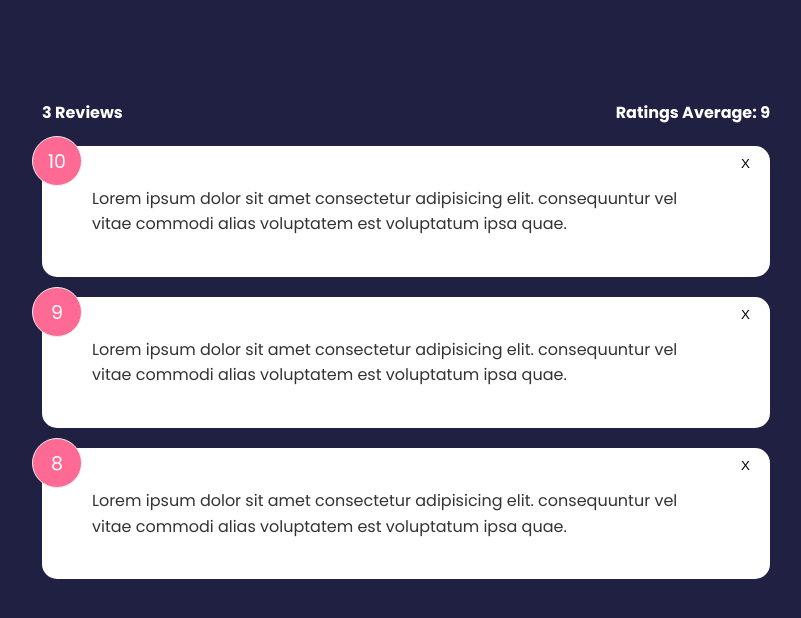
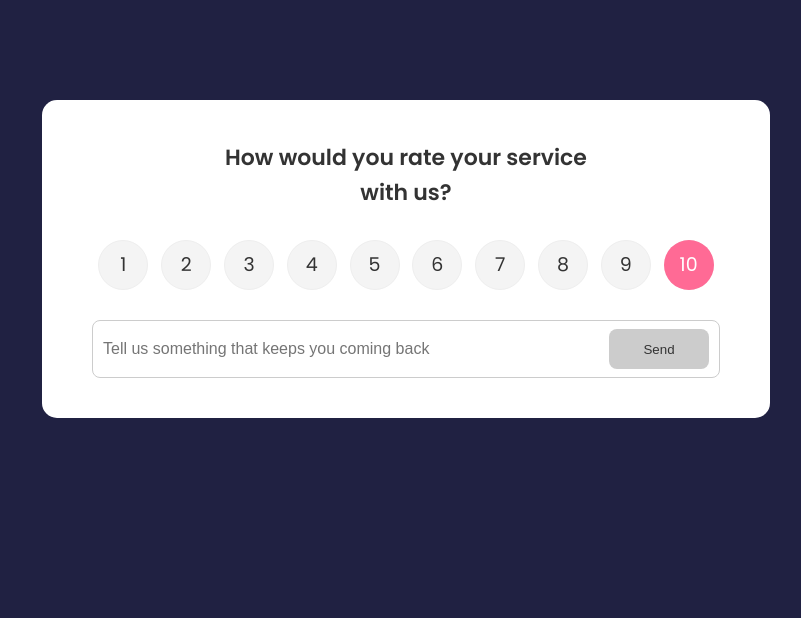
Before and after one commit to grmbyrn/feedback-app-svelte, a Svelte app: page / in a window 1280 px wide. Shown: the top 618 px of the page, without its empty margins (234-1035 px from the left). Built offline with nearby package versions, Linux system fonts and the light colour scheme.

Commit message:
add rating select

```diff
--- a/src/App.svelte
+++ b/src/App.svelte
@@ -1,4 +1,5 @@
 <script>
+	import FeedbackForm from "./components/FeedbackForm.svelte";
 	import FeedbackList from "./components/FeedbackList.svelte";
 	import FeedbackStats from "./components/FeedbackStats.svelte";
 
@@ -30,6 +31,7 @@
 </script>
 
 <main class="container">
+	<FeedbackForm />
 	<FeedbackStats {count} {average} />
 	<FeedbackList {feedback} on:delete-feedback={deleteFeedback} />
 </main>
--- /dev/null
+++ b/src/components/Button.svelte
@@ -0,0 +1,45 @@
+<script>
+    export let style = 'primary'
+    export let type = 'button'
+    export let disabled = false
+</script>
+
+<button {type} {disabled} class={style}>
+    <slot></slot>
+</button>
+
+<style>
+    button {
+      color: #fff;
+      border: 0;
+      border-radius: 8px;
+      color: #fff;
+      width: 100px;
+      height: 40px;
+      cursor: pointer;
+    }
+
+    .primary {
+      background-color: #202142;
+    }
+
+    .secondary {
+      background: #ff6a95;
+    }
+
+    button:hover {
+      transform: scale(0.98);
+      opacity: 0.9;
+    }
+
+    button:disabled{
+      background-color: #cccccc;
+      color: #333;
+      cursor:auto;
+    }
+
+    button:disabled:hover{
+      transform:scale(1);
+      opacity: 1;
+    }
+</style>
--- /dev/null
+++ b/src/components/FeedbackForm.svelte
@@ -0,0 +1,79 @@
+<script>
+    import Card from "./Card.svelte";
+    import Button from "./Button.svelte";
+    import RatingSelect from "./RatingSelect.svelte";
+
+    let text = ''
+    let rating = 10
+    let btnDisabled = true
+    let min = 10
+    let message
+
+    const handleSelect = (e) => rating = e.detail
+
+    const handleInput = () => {
+        if(text.trim().length <= 10){
+            message = `Text must be at least ${min} characters.`
+            btnDisabled = true
+        } else {
+            message = null
+            btnDisabled = false
+        }
+    }
+</script>
+
+<Card>
+    <header>
+        <h2>How would you rate your service with us?</h2>
+    </header>
+    <form on:submit|preventDefault={handleSubmit}>
+        <RatingSelect on:rating-select={handleSelect} />
+        <div class="input-group">
+            <input type="text" on:input={handleInput} bind:value={text} placeholder="Tell us something that keeps you coming back">
+            <Button disabled={btnDisabled} type='submit'>Send</Button>
+        </div>
+        {#if message}
+            <div class="message">
+                {message}
+            </div>
+        {/if}
+    </form>
+</Card>
+
+<style>
+    header {
+      max-width: 400px;
+      margin: auto;
+    }
+
+    header h2 {
+      font-size: 22px;
+      font-weight: 600;
+      text-align: center;
+    }
+
+    .input-group {
+      display: flex;
+      flex-direction: row;
+      border: 1px solid #ccc;
+      padding: 8px 10px;
+      border-radius: 8px;
+      margin-top: 15px;
+    }
+
+    input {
+      flex-grow: 2;
+      border: none;
+      font-size: 16px;
+    }
+
+    input:focus {
+      outline: none;
+    }
+
+    .message{
+      padding-top: 10px;
+      text-align: center;
+      color: rebeccapurple;
+    }
+</style>
--- /dev/null
+++ b/src/components/RatingSelect.svelte
@@ -0,0 +1,105 @@
+<script>
+    import {createEventDispatcher} from 'svelte'
+
+    let selected = 10
+
+    const dispatch = createEventDispatcher
+
+    const onChange = (e) => {
+        selected = e.currentTarget.value
+        dispatch('rating-select', selected)
+    }
+</script>
+
+<ul class="rating">
+    <li>
+      <input type="radio" id="num1" name="rating" value="1" on:change={onChange} checked={selected===1} />
+      <label for="num1">1</label>
+    </li>
+    <li>
+      <input type="radio" id="num2" name="rating" value="2" on:change={onChange} checked={selected===2} />
+      <label for="num2">2</label>
+    </li>
+    <li>
+      <input type="radio" id="num3" name="rating" value="3" on:change={onChange} checked={selected===3} />
+      <label for="num3">3</label>
+    </li>
+    <li>
+      <input type="radio" id="num4" name="rating" value="4" on:change={onChange} checked={selected===4} />
+      <label for="num4">4</label>
+    </li>
+    <li>
+      <input type="radio" id="num5" name="rating" value="5" on:change={onChange} checked={selected===5} />
+      <label for="num5">5</label>
+    </li>
+    <li>
+      <input type="radio" id="num6" name="rating" value="6" on:change={onChange} checked={selected===6} />
+      <label for="num6">6</label>
+    </li>
+    <li>
+      <input type="radio" id="num7" name="rating" value="7" on:change={onChange} checked={selected===7} />
+      <label for="num7">7</label>
+    </li>
+    <li>
+      <input type="radio" id="num8" name="rating" value="8" on:change={onChange} checked={selected===8} />
+      <label for="num8">8</label>
+    </li>
+    <li>
+      <input type="radio" id="num9" name="rating" value="9" on:change={onChange} checked={selected===9} />
+      <label for="num9">9</label>
+    </li>
+    <li>
+      <input type="radio" id="num10" name="rating" value="10" on:change={onChange} checked={selected===10} />
+      <label for="num10">10</label>
+    </li>
+</ul>
+
+<style>
+    .rating {
+      display: flex;
+      align-items: center;
+      justify-content: space-around;
+      margin: 30px 0;
+    }
+
+    .rating li {
+      position: relative;
+      background: #f4f4f4;
+      width: 50px;
+      height: 50px;
+      padding: 10px;
+      text-align: center;
+      border-radius: 50%;
+      font-size: 19px;
+      border: 1px #eee solid;
+      transition: 0.3s;
+    }
+
+    .rating li label {
+      position: absolute;
+      top: 50%;
+      left: 50%;
+      width: 50px;
+      height: 50px;
+      padding: 10px;
+      border-radius: 50%;
+      transform: translate(-50%, -50%);
+      cursor: pointer;
+    }
+
+    .rating li:hover {
+      background: #ff6a95;
+      color: #fff;
+    }
+
+    /* Make actual radio select invisible */
+    [type='radio'] {
+      opacity: 0;
+    }
+
+    /* Use the sibling select */
+    [type='radio']:checked ~ label {
+      background: #ff6a95;
+      color: #fff;
+    }
+</style>
```
